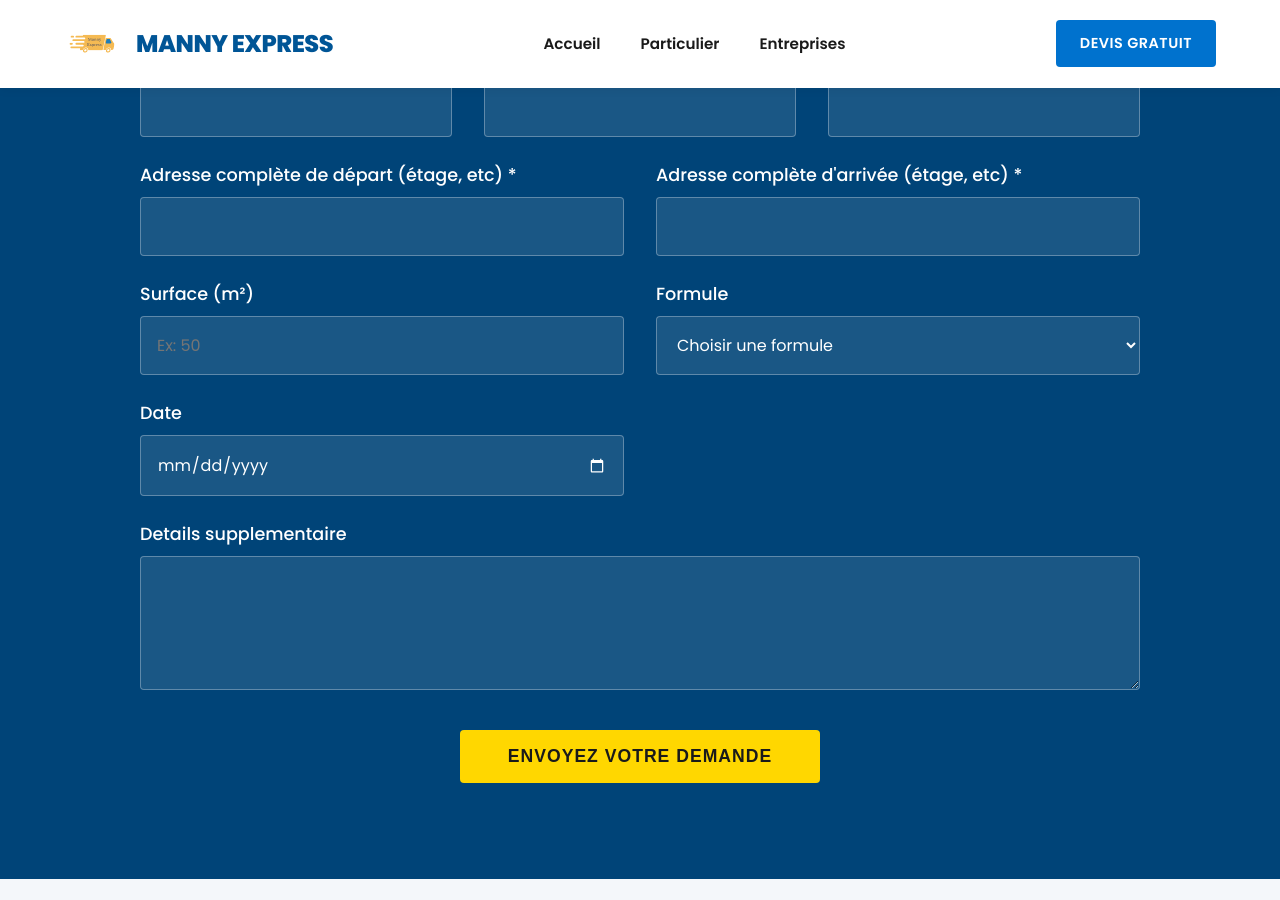
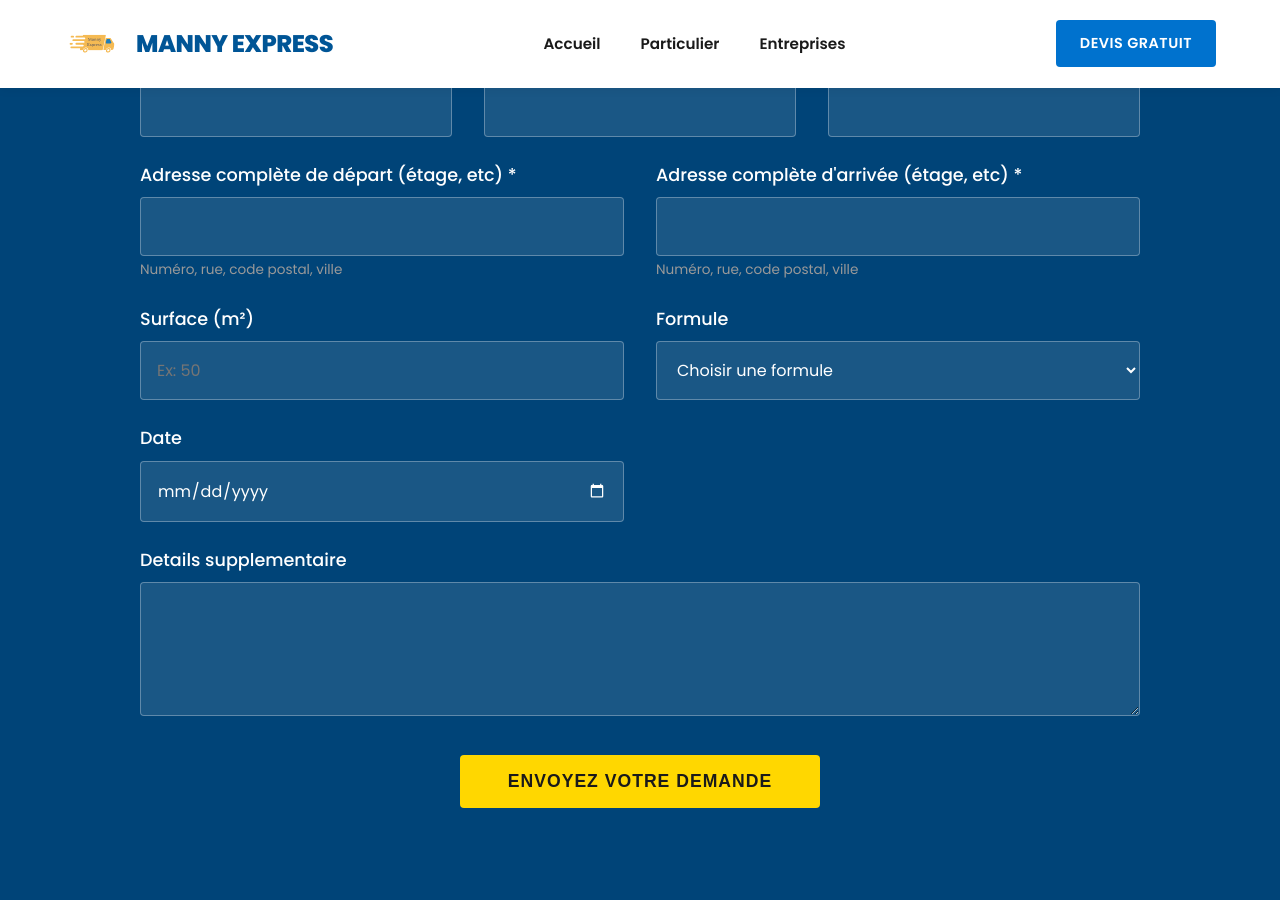
Before and after one commit to billoosijok/mannyexpress, a Jekyll site: the page built from index.html, in a window 1280 px wide and 900 px high, scrolled down 2985 px. Built offline with Jekyll 4.4.1, drawn with Linux system fonts in a browser that asks for light colours.

Commit message:
Add helper text to address fields in devis form

```diff
--- a/_includes/quote-form.html
+++ b/_includes/quote-form.html
@@ -28,10 +28,12 @@
                     <div class="form-group">
                         <label for="from">Adresse complète de départ (étage, etc) *</label>
                         <input type="text" id="from" name="from" required>
+                        <small style="color: #999; font-size: 0.85em;">Numéro, rue, code postal, ville</small>
                     </div>
                     <div class="form-group">
                         <label for="to">Adresse complète d'arrivée (étage, etc) *</label>
                         <input type="text" id="to" name="to" required>
+                        <small style="color: #999; font-size: 0.85em;">Numéro, rue, code postal, ville</small>
                     </div>
                 </div>
 
```
